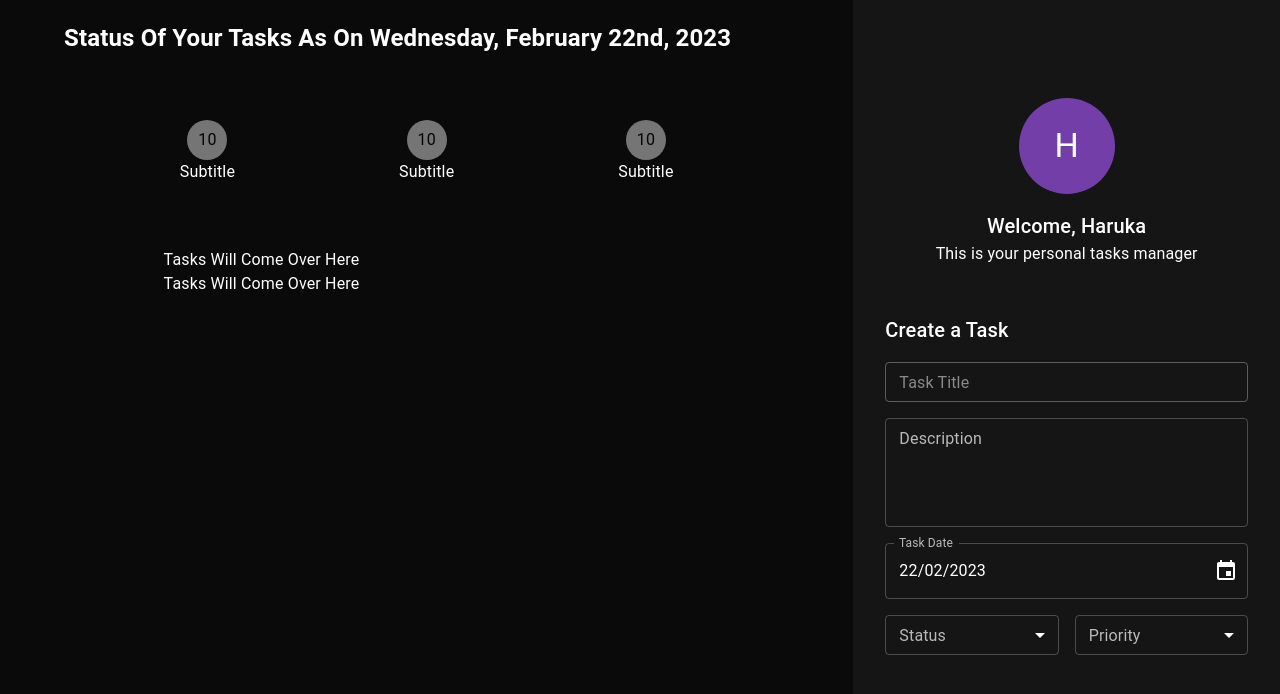
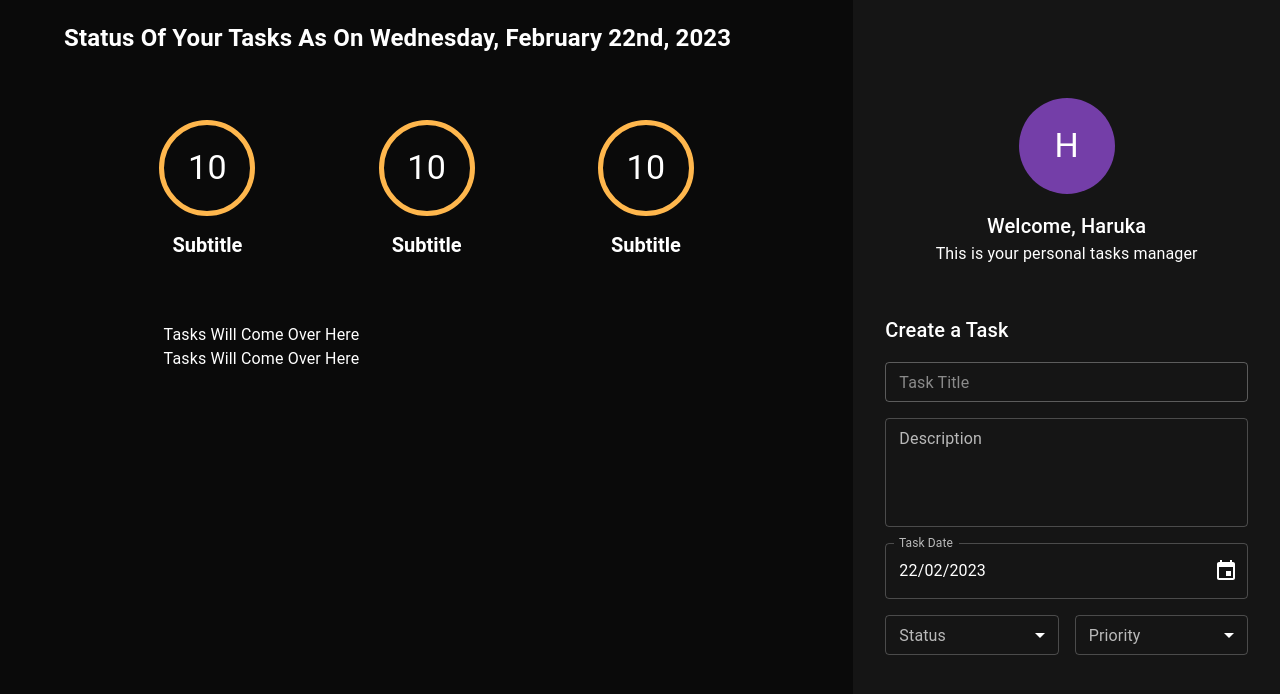
Before and after one commit to Jade1724/todo-react, a React (Create React App) app: page / in a window 1280 px wide. Shown: the top 694 px of the page. Built offline with nearby package versions, Linux system fonts and the light colour scheme.

Commit message:
Stylings on TaskCounter component.

```diff
--- a/src/components/taskCounter/taskCounter.tsx
+++ b/src/components/taskCounter/taskCounter.tsx
@@ -1,21 +1,38 @@
-import React, {FC, ReactElement} from 'react';
-import { Avatar, Box, Typography} from '@mui/material';
-
+import React, { FC, ReactElement } from 'react';
+import { Avatar, Box, Typography } from '@mui/material';
 
 export const TaskCounter: FC = (): ReactElement => {
   return (
     <>
       <Box
-          display='flex'
-          flexDirection='column'
-          justifyContent='center'
-          alignItems='center'>
-            <Avatar>
-                <Typography>10</Typography>
+        display="flex"
+        flexDirection="column"
+        justifyContent="center"
+        alignItems="center"
+      >
+        <Avatar
+          sx={{
+            backgroundColor: 'transparent',
+            border: '5px solid',
+            width: '96px',
+            height: '96px',
+            marginBottom: '16px',
+            borderColor: 'warning.light',
+          }}
+        >
+          <Typography color="#ffffff" variant="h4">
+            10
+          </Typography>
         </Avatar>
-            <Typography>Subtitle</Typography>
+        <Typography
+          color="#ffffff"
+          fontWeight="bold"
+          fontSize="20px"
+          variant="h5"
+        >
+          Subtitle
+        </Typography>
       </Box>
     </>
-    )
-
+  );
 };
```
Lines whose indentation alone changed are shown as unchanged.
